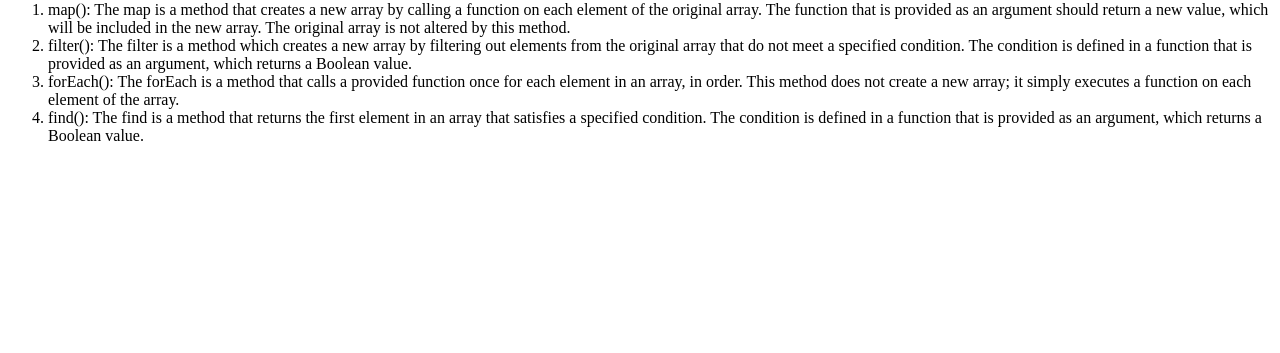
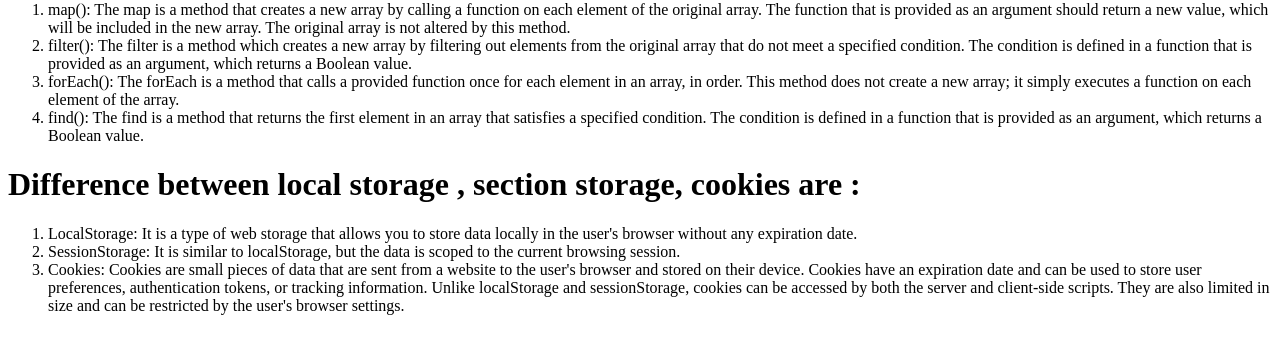
Before and after one commit to tropaafsara/quiz-hero, a plain HTML site: page blog.html in a window 1280 px wide. Shown: the part 79-432 px from the top of the page. Drawn offline with Linux system fonts and the light colour scheme.

Commit message:
differences of cookies and storage is added

```diff
--- a/blog.html
+++ b/blog.html
@@ -18,6 +18,12 @@
         <li>forEach(): The forEach is a method that calls a provided function once for each element in an array, in order. This method does not create a new array; it simply executes a function on each element of the array.</li>
         <li>find(): The find is a  method that returns the first element in an array that satisfies a specified condition. The condition is defined in a function that is provided as an argument, which returns a Boolean value.</li>
     </ol>
+    <h1>Difference between local storage , section storage, cookies  are : </h1>
+    <ol>
+        <li>LocalStorage: It is a type of web storage that allows you to store data locally in the user's browser without any expiration date.</li>
+        <li>SessionStorage: It is similar to localStorage, but the data is scoped to the current browsing session. </li>
+        <li>Cookies: Cookies are small pieces of data that are sent from a website to the user's browser and stored on their device. Cookies have an expiration date and can be used to store user preferences, authentication tokens, or tracking information. Unlike localStorage and sessionStorage, cookies can be accessed by both the server and client-side scripts. They are also limited in size and can be restricted by the user's browser settings.</li>
+    </ol>
 
 
 
```
